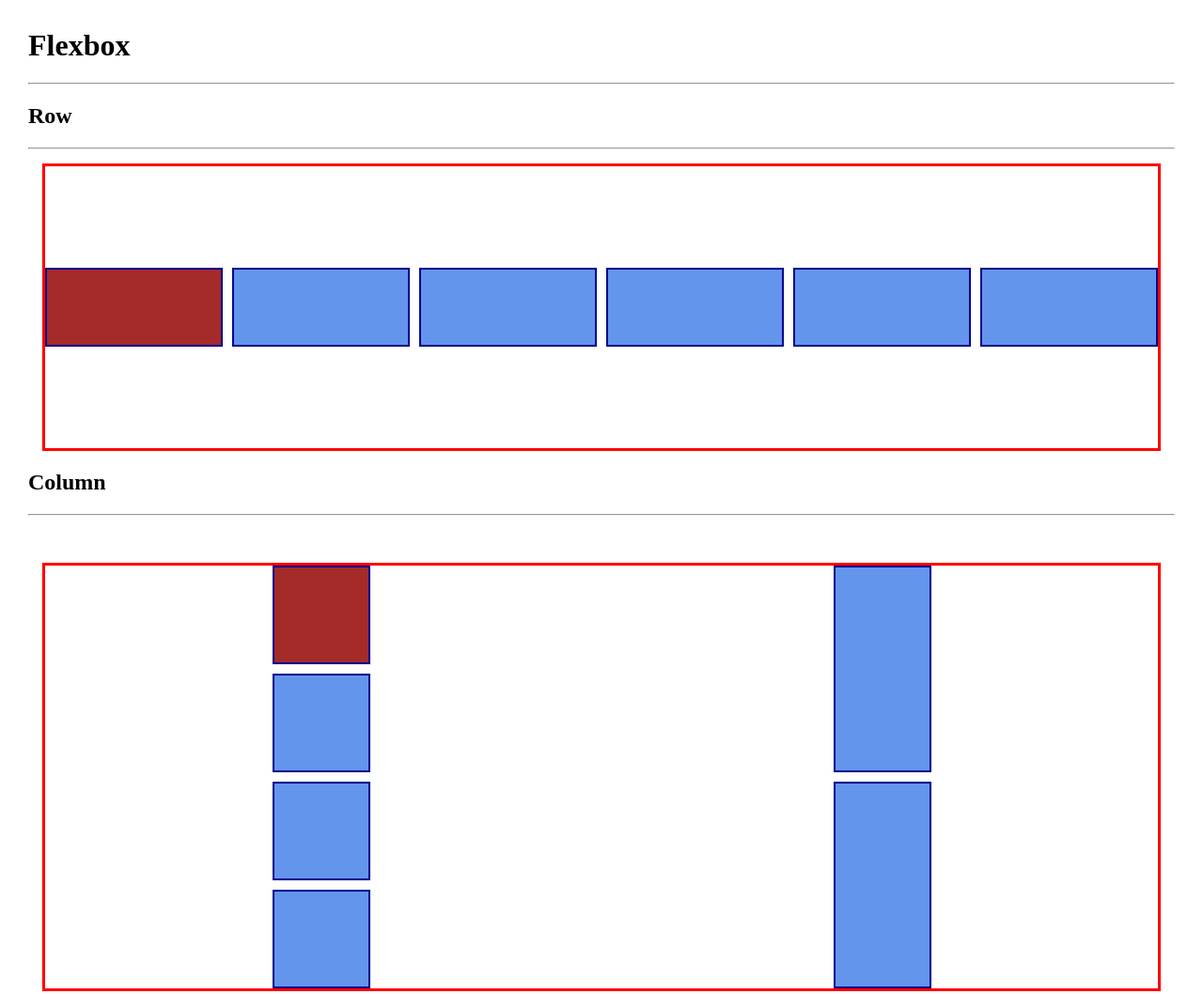
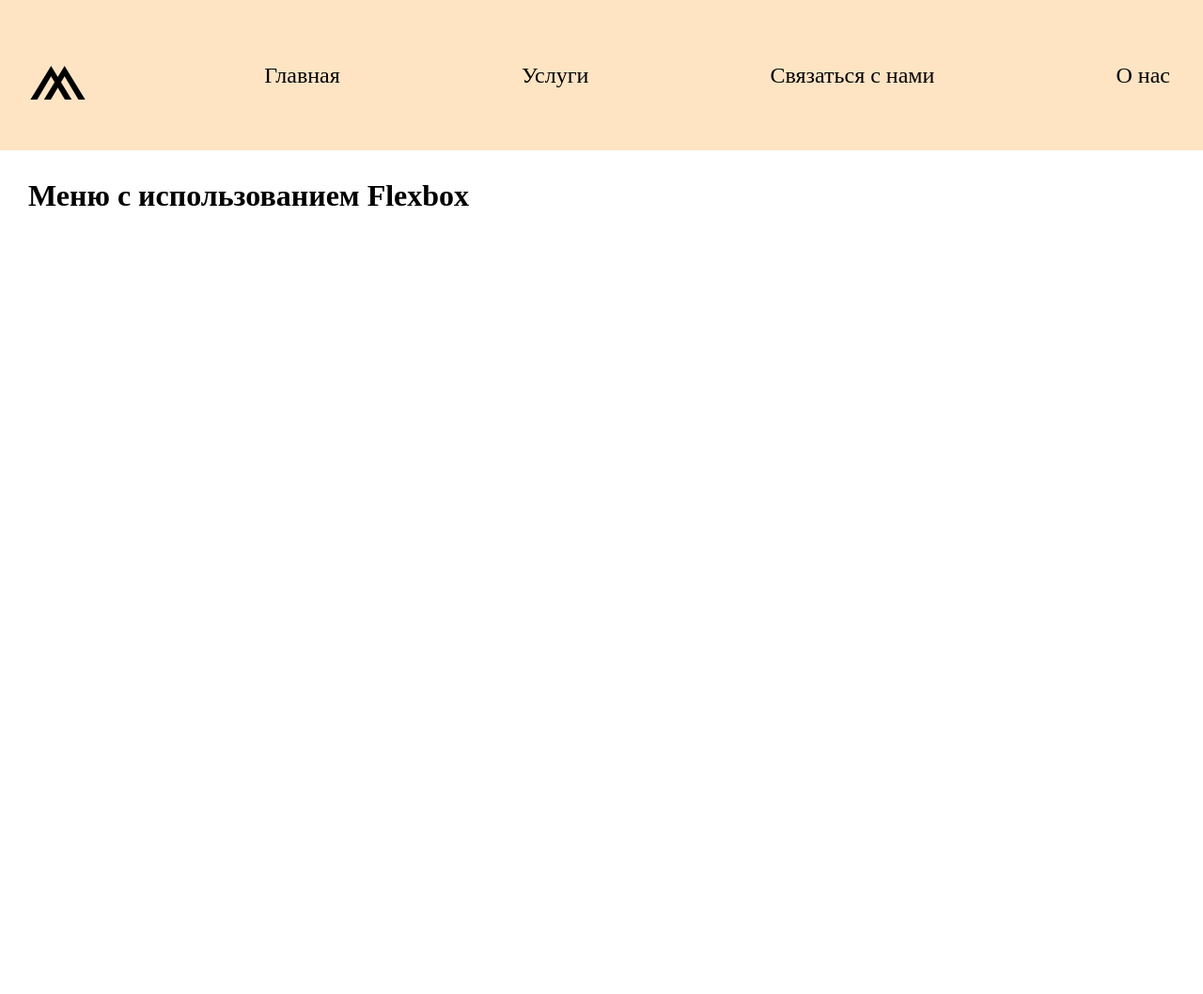
Before and after one commit to narimanjs/flexbox, a plain HTML site: page index.html in a window 1280 px wide. Shown: the whole page at 94% size. After the commit the page ends 800 px from the top, so only its background shows below. Drawn offline with Linux system fonts and the light colour scheme.

Commit message:
add nev menu

```diff
--- a/index.html
+++ b/index.html
@@ -2,41 +2,24 @@
 <html lang="ru">
   <head>
     <meta charset="UTF-8" />
-    <meta
-      name="viewport"
-      content="width=device-width, initial-scale=1.0"
-    />
-    <title>Flexbox</title>
-    <link
-      rel="stylesheet"
-      href="./style.css"
-    />
+    <meta name="viewport" content="width=device-width, initial-scale=1.0" />
+    <title>Меню с использованием Flexbox</title>
+    <link rel="stylesheet" href="./style.css" />
   </head>
 
   <body>
-    <h1>Flexbox</h1>
-    <hr />
-    <h2>Row</h2>
-    <hr />
-    <div class="container row">
-      <div class="box"></div>
-      <div class="box"></div>
-      <div class="box"></div>
-      <!-- раскоментируйте для свойств flex-wrap и flex-shrink -->
-      <div class="box"></div>
-      <div class="box"></div>
-      <div class="box"></div>
-    </div>
-    <h2>Column</h2>
-    <hr />
-    <div class="container column">
-      <div class="box"></div>
-      <div class="box"></div>
-      <div class="box"></div>
-      <!-- раскоментируйте для свойств flex-wrap и flex-shrink -->
-      <div class="box"></div>
-      <div class="box"></div>
-      <div class="box"></div>
-    </div>
+    <header>
+      <nav>
+        <ul class="menu">
+          <!-- HTML entity: https://developer.mozilla.org/en-US/docs/Glossary/Entity -->
+          <li class="logo">&andand;</li>
+          <li class="menu-item">Главная</li>
+          <li class="menu-item">Услуги</li>
+          <li class="menu-item">Связаться с нами</li>
+          <li class="menu-item">О нас</li>
+        </ul>
+      </nav>
+    </header>
+    <h1>Меню с использованием Flexbox</h1>
   </body>
 </html>
--- a/style.css
+++ b/style.css
@@ -1,59 +1,39 @@
-body {
+body,
+ul {
+  margin: 0;
+}
+
+h1 {
   margin: 30px;
 }
 
-.container {
-  border: 3px solid red;
-  margin: 15px;
+ul {
+  list-style-type: none;
+}
+
+.menu {
+  background-color: bisque;
+  padding: 10px 30px;
+  font-size: 1.5rem;
+  height: 140px;
   display: flex;
   flex-direction: row; /* default */
-  /* раскомментируйте по одному свойству для просмотра результатов */
-  flex-wrap: wrap;
-  justify-content: center;
+  justify-content: space-between;
   align-items: center;
-  gap: 10px;
+  gap: 12px;
 }
 
-.container.row {
-  /* раскомментируйте при использовании свойств align-items и align-self */
-  height: 300px;
+.logo {
+  font-size: 5rem;
 }
 
-/* выбор элемента с обоими классами: "container" и "column" */
-.container.column {
-  margin-top: 50px;
-  flex-direction: column;
-  height: 450px;
+.menu-item {
+  cursor: pointer;
+  padding: 15px 5px;
+  border-radius: 8px;
+  transition: background-color 0.3s ease-in;
 }
 
-.box {
-  width: 100px;
-  height: 80px;
-  background-color: cornflowerblue;
-  border: 2px solid darkblue;
-  flex-basis: 100px;
-  flex-grow: 1;
-  /* flex-shrink: 1; */
+.menu-item:hover {
+  background-color: rgb(255, 194, 119);
 }
-
-.box:first-child {
-  background-color: brown;
-}
-
-/* раскомментируйте для использования свойства flex-grow */
-/* .box:nth-child(2) {
-  flex-grow: 3;
-  background-color: greenyellow;
-} */
-
-/* раскомментируйте для использования свойства flex-shrink */
-/* .box:nth-child(2) {
-  flex-shrink: 2;
-  background-color: greenyellow;
-} */
-
-/* раскомментируйте для использования свойства align-self */
-/* .box:nth-child(2) {
-  align-self: flex-start;
-  background-color: greenyellow;
-} */
```
